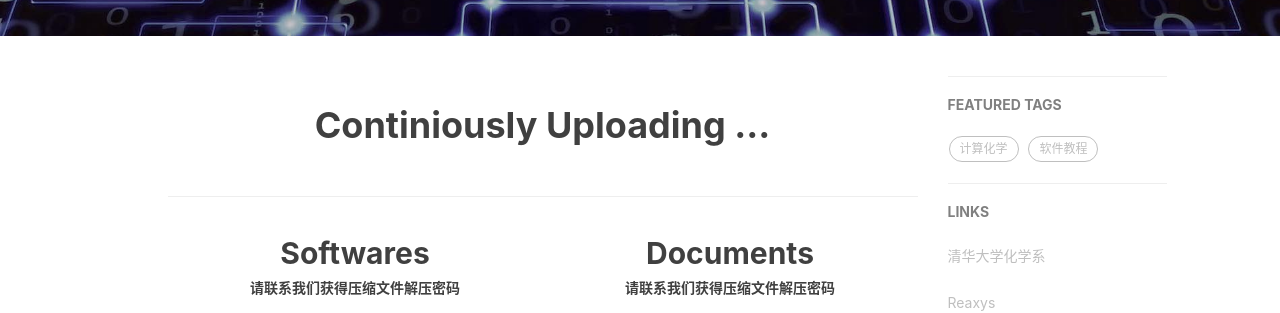
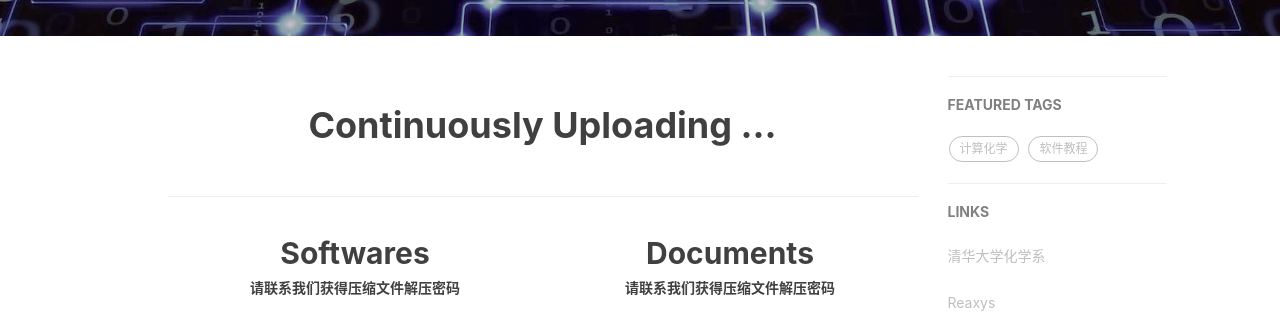
Before and after one commit to THUchemST/thuchemst.github.io, a Jekyll site: the page built from resources.html, in a window 1280 px wide. Shown: the part 393-706 px from the top of the page. Built offline with Jekyll 4.4.1, drawn with Linux system fonts in a browser that asks for light colours; nearby versions of some CDN libraries.

Commit message:
Spelling correction

```diff
--- a/resources.html
+++ b/resources.html
@@ -17,7 +17,7 @@
 }
 </style>
 
-    <div><h1 align="center" style="margin:50px"> Continiously Uploading ... </h1></div>
+    <div><h1 align="center" style="margin:50px"> Continuously Uploading ... </h1></div>
 
                 <hr>
 <div id="left">
```
